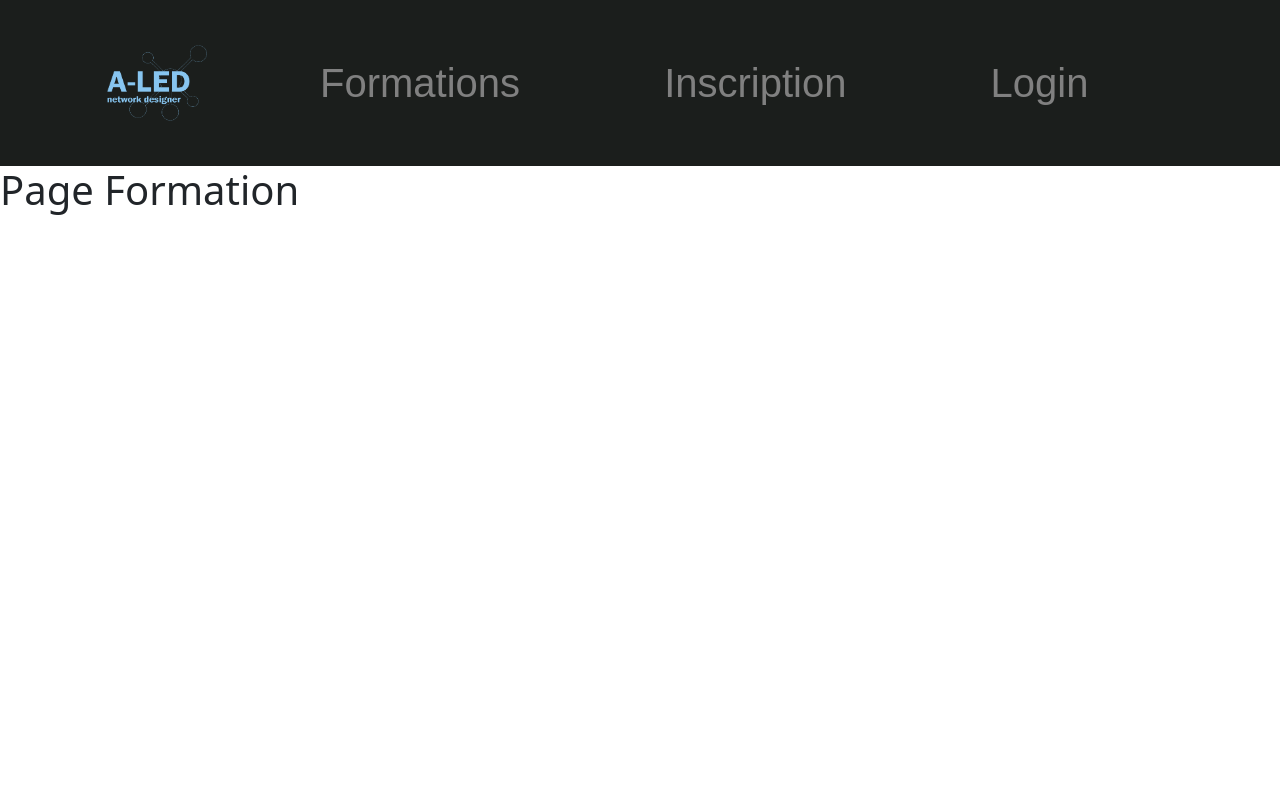
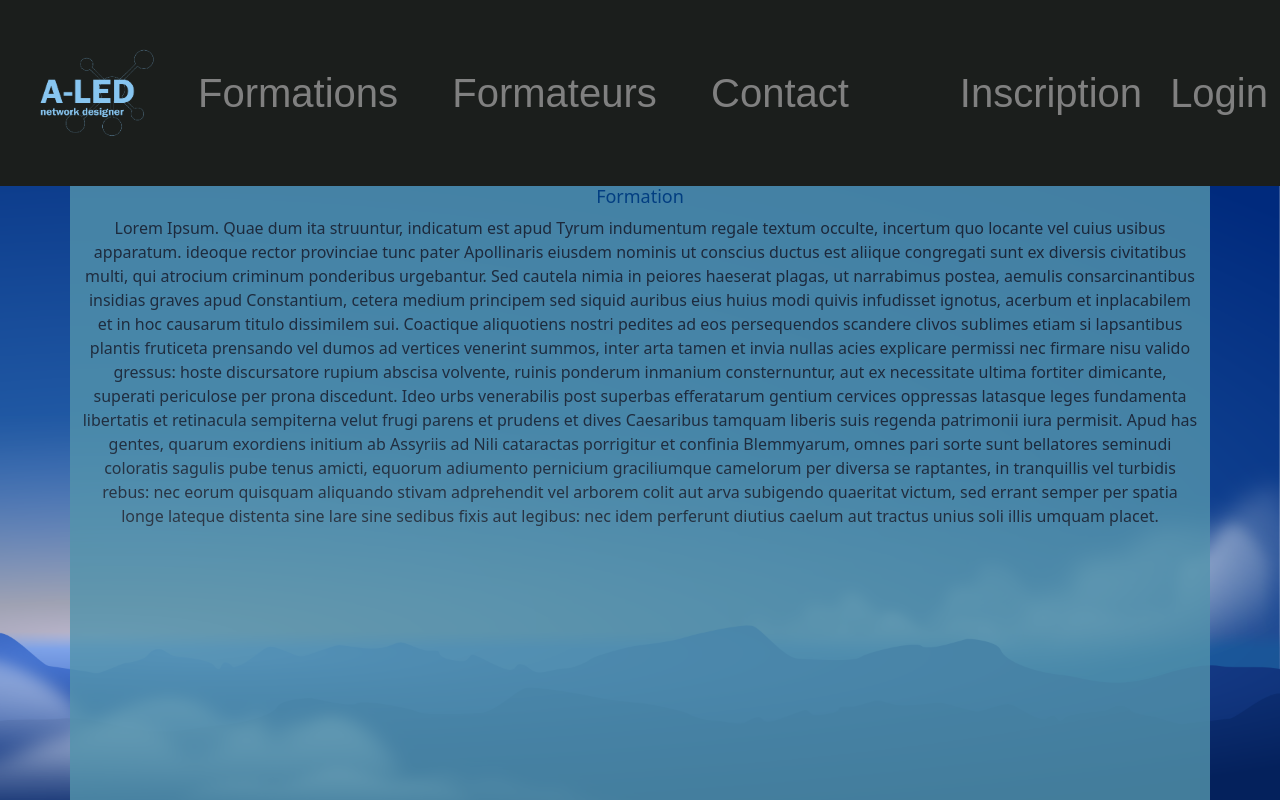
Before and after one commit to ArthurSchamroth/ReseauEntrepriseA, a React (Create React App) app: page /Formation in a window 1280 px wide. Shown: the top 800 px of the page. Built offline with nearby package versions, Linux system fonts and the light colour scheme.

Commit message:
Ajout CSS sur la navbar, ajout de differentes pages

```diff
--- a/src/components/navbar.css
+++ b/src/components/navbar.css
@@ -9,6 +9,22 @@
     color: grey;
     font-family: Arial, Helvetica, sans-serif;
     font-size: 2.5em;
-    margin-left: 15%;
-    margin-right: 15%;
+    padding-right: 10%;
   }
+
+  .navbar-img{
+    float: right;
+    height: 160px;
+    width: 170px;}
+
+.identification{
+
+    float: left;
+    display: flex;
+    align-items: center;
+    justify-content: center;
+}
+
+.login{
+ padding-right: 10%;
+}
--- a/src/components/navbar.js
+++ b/src/components/navbar.js
@@ -9,17 +9,21 @@ import "./navbar.css"
 const NavBar = () => {
     return (
         <Navbar className="navbar-custom" expand="lg">
-            <Container>
+            <Container fluid>
                 <Navbar.Brand>
                     <Link to="/home">
-                        <img src={logo} height="140" width="150" className="d-inline-block align-top"
+                        <img src={logo} className="navbar-img"
                              alt={"logo_A_led"}/>
                     </Link>
                 </Navbar.Brand>
                 <Nav className="me-auto">
                     <Link to="/Formation" className="navbar-link-custom">Formations</Link>
+                    <Link to="/Formateurs"  className="navbar-link-custom">Formateurs</Link>
+                    <Link to="/Contact"  className="navbar-link-custom">Contact</Link>
+                </Nav>
+                <Nav className="identification">
                     <Link to="/Inscription="  className="navbar-link-custom">Inscription</Link>
-                    <Link to="/Login"  className="navbar-link-custom">Login</Link>
+                    <Link to="/Login"  className="navbar-link-custom login">Login</Link>
                 </Nav>
             </Container>
         </Navbar>
--- /dev/null
+++ b/src/pages/Formations/Formations.css
@@ -0,0 +1,15 @@
+.Formation-title{
+    font-size: large;
+    color: #004080;
+    text-shadow: 1;
+}
+
+.Formation-text{
+
+}
+
+.Main{
+    background-color: #5394ac;
+    height: 100vh;
+    opacity: 0.8;
+}
--- a/src/pages/Formations/Formations.js
+++ b/src/pages/Formations/Formations.js
@@ -1,8 +1,55 @@
 import React from "react";
+import background from "../../img/bgimage.png";
+import {Container, Row, Col} from "react-bootstrap";
+import "./Formations.css"
 
 const Formation = () => {
     return (
-        <h1>Page Formation</h1>
+        <div className="App" style={{
+            backgroundImage: `url(${background})`,
+            backgroundPosition: 'center',
+            backgroundSize: 'cover',
+            backgroundRepeat: 'no-repeat',
+            width: '100vw',
+            height: '100vh'
+        }}>
+            <Container>
+
+                <Row>
+                    <Col x></Col>
+                    <Col className="Main" xs={50} lg={50} xl={50} xxl={50}>
+                    <h1 className="Formation-title">Formation</h1>
+                    <p className="Formation-text">Lorem Ipsum. Quae dum ita struuntur, indicatum est apud Tyrum indumentum regale textum occulte,
+                        incertum quo locante vel cuius usibus apparatum. ideoque rector provinciae tunc pater
+                        Apollinaris eiusdem nominis ut conscius ductus est aliique congregati sunt ex diversis
+                        civitatibus multi, qui atrocium criminum ponderibus urgebantur.
+
+                        Sed cautela nimia in peiores haeserat plagas, ut narrabimus postea, aemulis consarcinantibus
+                        insidias graves apud Constantium, cetera medium principem sed siquid auribus eius huius modi
+                        quivis infudisset ignotus, acerbum et inplacabilem et in hoc causarum titulo dissimilem sui.
+
+                        Coactique aliquotiens nostri pedites ad eos persequendos scandere clivos sublimes etiam si
+                        lapsantibus plantis fruticeta prensando vel dumos ad vertices venerint summos, inter arta tamen
+                        et invia nullas acies explicare permissi nec firmare nisu valido gressus: hoste discursatore
+                        rupium abscisa volvente, ruinis ponderum inmanium consternuntur, aut ex necessitate ultima
+                        fortiter dimicante, superati periculose per prona discedunt.
+
+                        Ideo urbs venerabilis post superbas efferatarum gentium cervices oppressas latasque leges
+                        fundamenta libertatis et retinacula sempiterna velut frugi parens et prudens et dives Caesaribus
+                        tamquam liberis suis regenda patrimonii iura permisit.
+
+                        Apud has gentes, quarum exordiens initium ab Assyriis ad Nili cataractas porrigitur et confinia
+                        Blemmyarum, omnes pari sorte sunt bellatores seminudi coloratis sagulis pube tenus amicti,
+                        equorum adiumento pernicium graciliumque camelorum per diversa se raptantes, in tranquillis vel
+                        turbidis rebus: nec eorum quisquam aliquando stivam adprehendit vel arborem colit aut arva
+                        subigendo quaeritat victum, sed errant semper per spatia longe lateque distenta sine lare sine
+                        sedibus fixis aut legibus: nec idem perferunt diutius caelum aut tractus unius soli illis umquam
+                        placet.</p>
+                        </Col>
+                        <Col className="col-left-side"></Col>
+                </Row>
+            </Container>
+        </div>
     );
 };
 
--- a/src/pages/pages.css
+++ b/src/pages/home.css
@@ -1,9 +1,9 @@
-.Acceuil {
+.Accueil {
     background-color: #5394ac;
     height: 100vh;
     opacity: 0.8;
 }
-.Acceuil-text{
+.Accueil-text{
     opacity: 1;
     color: black;
 }
--- a/src/pages/home.js
+++ b/src/pages/home.js
@@ -1,7 +1,7 @@
 import React from "react";
 import background from "../img/bgimage.png";
 import {Container, Row, Col} from "react-bootstrap";
-import "./pages.css"
+import "./home.css"
 
 const Home = () => {
     return (
@@ -17,26 +17,28 @@ const Home = () => {
 
                 <Row>
                     <Col x></Col>
-                    <Col className="Acceuil" xs={50} lg={50} xl={50} xxl={50}>
-                    <h1 className="Acceuil-text">Acceuil</h1>
-                    <p className="Acceuil-text">Lorem Ipsum. Quae dum ita struuntur, indicatum est apud Tyrum indumentum regale textum occulte,
+                    <Col className="Accueil" xs={50} lg={50} xl={50} xxl={50}>
+                    <br/>
+                    <h1 className="Accueil-text">Accueil</h1>
+                    <br/>
+                    <p className="Accueil-text">Lorem Ipsum. Quae dum ita struuntur, indicatum est apud Tyrum indumentum regale textum occulte,
                         incertum quo locante vel cuius usibus apparatum. ideoque rector provinciae tunc pater
                         Apollinaris eiusdem nominis ut conscius ductus est aliique congregati sunt ex diversis
-                        civitatibus multi, qui atrocium criminum ponderibus urgebantur.
+                        civitatibus multi, qui atrocium criminum ponderibus urgebantur.<br/><br/>
 
                         Sed cautela nimia in peiores haeserat plagas, ut narrabimus postea, aemulis consarcinantibus
                         insidias graves apud Constantium, cetera medium principem sed siquid auribus eius huius modi
-                        quivis infudisset ignotus, acerbum et inplacabilem et in hoc causarum titulo dissimilem sui.
+                        quivis infudisset ignotus, acerbum et inplacabilem et in hoc causarum titulo dissimilem sui.<br/><br/>
 
                         Coactique aliquotiens nostri pedites ad eos persequendos scandere clivos sublimes etiam si
                         lapsantibus plantis fruticeta prensando vel dumos ad vertices venerint summos, inter arta tamen
                         et invia nullas acies explicare permissi nec firmare nisu valido gressus: hoste discursatore
                         rupium abscisa volvente, ruinis ponderum inmanium consternuntur, aut ex necessitate ultima
-                        fortiter dimicante, superati periculose per prona discedunt.
+                        fortiter dimicante, superati periculose per prona discedunt.<br/><br/>
 
                         Ideo urbs venerabilis post superbas efferatarum gentium cervices oppressas latasque leges
                         fundamenta libertatis et retinacula sempiterna velut frugi parens et prudens et dives Caesaribus
-                        tamquam liberis suis regenda patrimonii iura permisit.
+                        tamquam liberis suis regenda patrimonii iura permisit.<br/><br/>
 
                         Apud has gentes, quarum exordiens initium ab Assyriis ad Nili cataractas porrigitur et confinia
                         Blemmyarum, omnes pari sorte sunt bellatores seminudi coloratis sagulis pube tenus amicti,
@@ -44,7 +46,7 @@ const Home = () => {
                         turbidis rebus: nec eorum quisquam aliquando stivam adprehendit vel arborem colit aut arva
                         subigendo quaeritat victum, sed errant semper per spatia longe lateque distenta sine lare sine
                         sedibus fixis aut legibus: nec idem perferunt diutius caelum aut tractus unius soli illis umquam
-                        placet.</p>
+                        placet.</p><br/>
                         </Col>
                         <Col className="col-left-side"></Col>
                 </Row>
```
